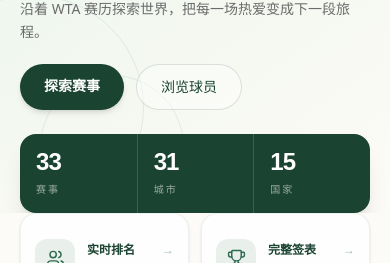
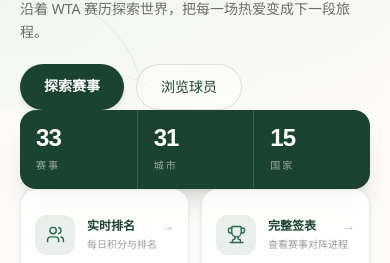
Before and after one commit to WBWBXZ/AceTrip, a Next.js app: page / in a window 390 px wide. Shown: the part 157-420 px from the top of the page. Built offline with nearby package versions, Linux system fonts and the light colour scheme; no server answers.

Commit message:
fix: move stats block out of hero for proper mobile spacing
Co-Authored-By: Aime <aime@bytedance.com>
Change-Id: I9fdf2d299f0a2cb0d25167b7d14120e905258085

```diff
--- a/src/app/page.tsx
+++ b/src/app/page.tsx
@@ -19,7 +19,7 @@
       <section className="relative overflow-hidden" style={{ background: 'linear-gradient(145deg, #edf7ef 0%, #f5f8f1 52%, var(--warm-cream) 100%)' }}>
         <div className="pointer-events-none absolute -left-20 top-24 h-56 w-56 rounded-full border border-[var(--tennis-green)]/10 md:h-80 md:w-80" />
         <div className="pointer-events-none absolute left-10 top-44 h-36 w-36 rounded-full border border-[var(--tennis-green)]/10 md:h-52 md:w-52" />
-        <div className="container-tight relative z-10 pb-16 pt-6 md:pb-10 md:pt-9">
+        <div className="container-tight relative z-10 pb-8 pt-6 md:pb-10 md:pt-9">
           <div className="grid grid-cols-1 items-center gap-6 md:grid-cols-[1.05fr_0.95fr] md:gap-8">
             <div className="relative z-10">
               <div className="mb-4 inline-flex items-center gap-2 rounded-full border border-[var(--tennis-green)]/10 bg-white/65 px-3 py-1.5 text-[11px] font-medium text-[var(--tennis-green)] shadow-sm backdrop-blur-sm">
@@ -41,18 +41,6 @@
                 </Link>
               </div>
 
-              <div className="mt-6 grid max-w-lg grid-cols-3 overflow-hidden rounded-2xl bg-[var(--tennis-green-dark)] text-white shadow-xl shadow-[var(--tennis-green-dark)]/10">
-                {[
-                  ['33', '赛事'],
-                  ['31', '城市'],
-                  ['15', '国家'],
-                ].map(([value, label], index) => (
-                  <div key={label} className={`px-4 py-4 sm:px-5 ${index > 0 ? 'border-l border-white/15' : ''}`}>
-                    <div className="text-2xl font-semibold leading-none tracking-[-0.04em] sm:text-3xl" style={{ fontFamily: 'var(--font-serif)' }}>{value}</div>
-                    <div className="mt-2 text-[10px] font-medium uppercase tracking-[0.2em] text-white/55">{label}</div>
-                  </div>
-                ))}
-              </div>
             </div>
 
             <div className="hidden min-h-[350px] items-center justify-center md:flex">
@@ -65,8 +53,24 @@
         <div className="absolute inset-x-0 bottom-0 h-16 bg-gradient-to-t from-[var(--warm-cream)]/45 to-transparent" />
       </section>
 
+      {/* ========== 数据统计 ========== */}
+      <section className="container-tight pt-8 pb-2 md:pt-10 md:pb-4">
+        <div className="grid max-w-lg grid-cols-3 overflow-hidden rounded-2xl bg-[var(--tennis-green-dark)] text-white shadow-xl shadow-[var(--tennis-green-dark)]/10">
+          {[
+            ['33', '赛事'],
+            ['31', '城市'],
+            ['15', '国家'],
+          ].map(([value, label], index) => (
+            <div key={label} className={`px-4 py-4 sm:px-5 ${index > 0 ? 'border-l border-white/15' : ''}`}>
+              <div className="text-2xl font-semibold leading-none tracking-[-0.04em] sm:text-3xl" style={{ fontFamily: 'var(--font-serif)' }}>{value}</div>
+              <div className="mt-2 text-[10px] font-medium uppercase tracking-[0.2em] text-white/55">{label}</div>
+            </div>
+          ))}
+        </div>
+      </section>
+
       {/* ========== 功能入口 ========== */}
-      <section className="container-tight mt-8 pt-0 pb-8 md:mt-0 md:py-7">
+      <section className="container-tight mt-0 pt-6 pb-8 md:py-7">
         <div className="grid grid-cols-2 gap-3 sm:gap-4 md:grid-cols-4 md:gap-3">
           <FeatureCard href="/players" icon={Users} title="实时排名" desc="每日积分与排名" />
           <FeatureCard href={ongoing ? `/tournaments/${ongoing.id}` : '/tournaments'} icon={Trophy} title="完整签表" desc="查看赛事对阵进程" />
```
